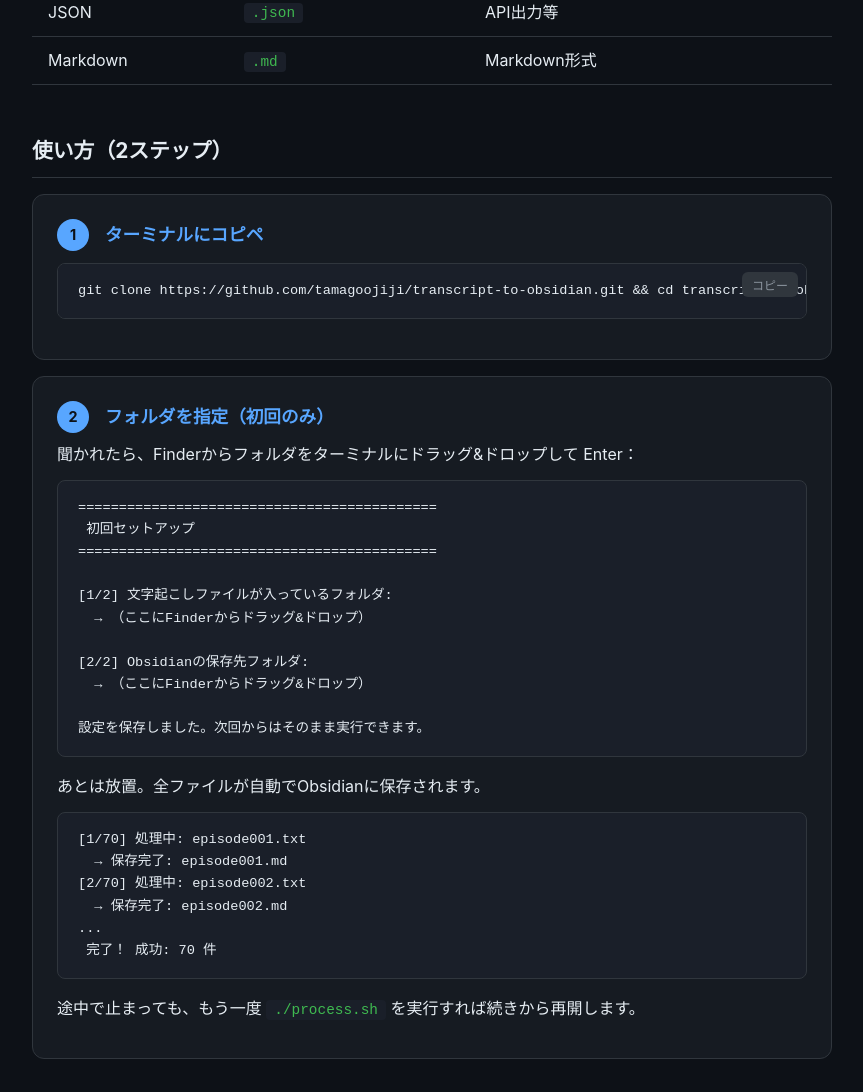
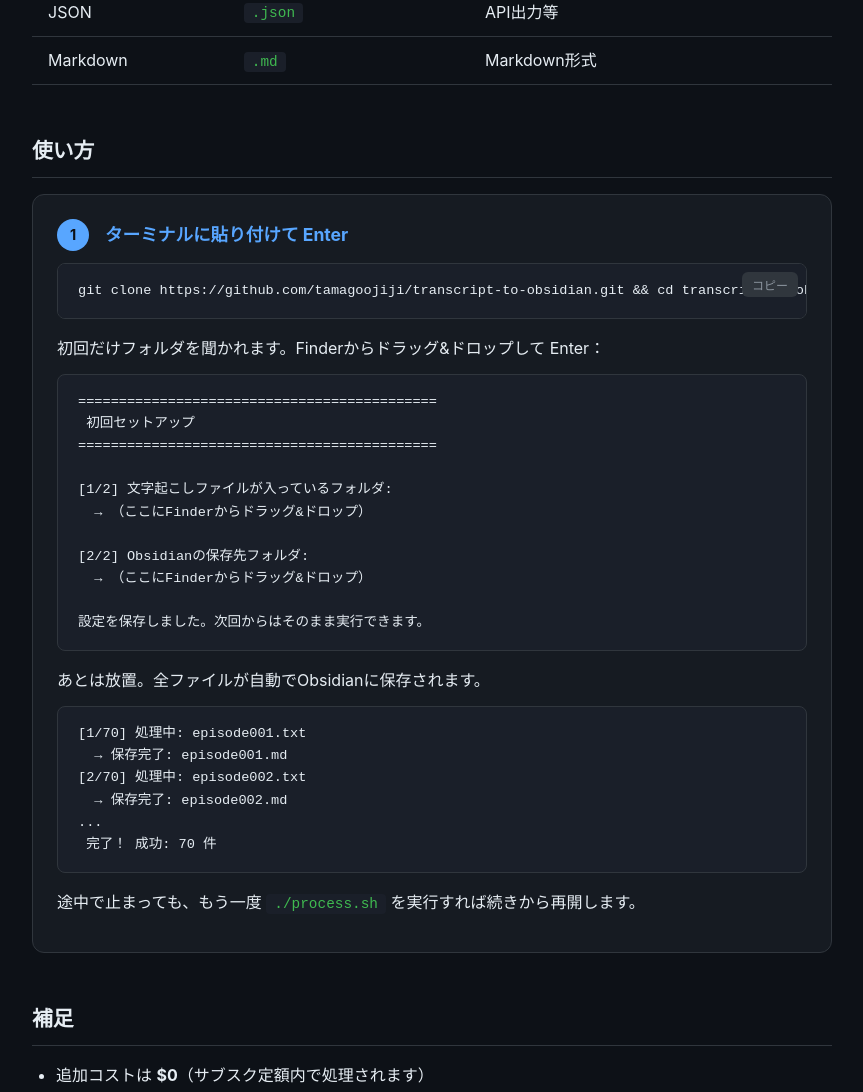
Before and after one commit to tamagoojiji/transcript-to-obsidian, a plain HTML site: page index.html in a window 1280 px wide. Shown: the part 770-1862 px from the top of the page, without its empty margins (208-1071 px from the left). Drawn offline with Linux system fonts and the light colour scheme.

Commit message:
Simplify: merge into single step with inline folder setup
Co-Authored-By: Claude Opus 4.6 (1M context) <noreply@anthropic.com>

```diff
--- a/index.html
+++ b/index.html
@@ -290,16 +290,12 @@
     </table>
 
     <!-- 使い方 -->
-    <h2>使い方（2ステップ）</h2>
+    <h2>使い方</h2>
 
     <div class="step">
-      <h3><span class="step-number">1</span>ターミナルにコピペ</h3>
+      <h3><span class="step-number">1</span>ターミナルに貼り付けて Enter</h3>
       <pre><button class="copy-btn" onclick="copyCode(this)">コピー</button><code>git clone https://github.com/tamagoojiji/transcript-to-obsidian.git && cd transcript-to-obsidian && ./process.sh</code></pre>
-    </div>
-
-    <div class="step">
-      <h3><span class="step-number">2</span>フォルダを指定（初回のみ）</h3>
-      <p>聞かれたら、Finderからフォルダをターミナルにドラッグ&ドロップして Enter：</p>
+      <p>初回だけフォルダを聞かれます。Finderからドラッグ&ドロップして Enter：</p>
       <pre><code>============================================
  初回セットアップ
 ============================================
```
